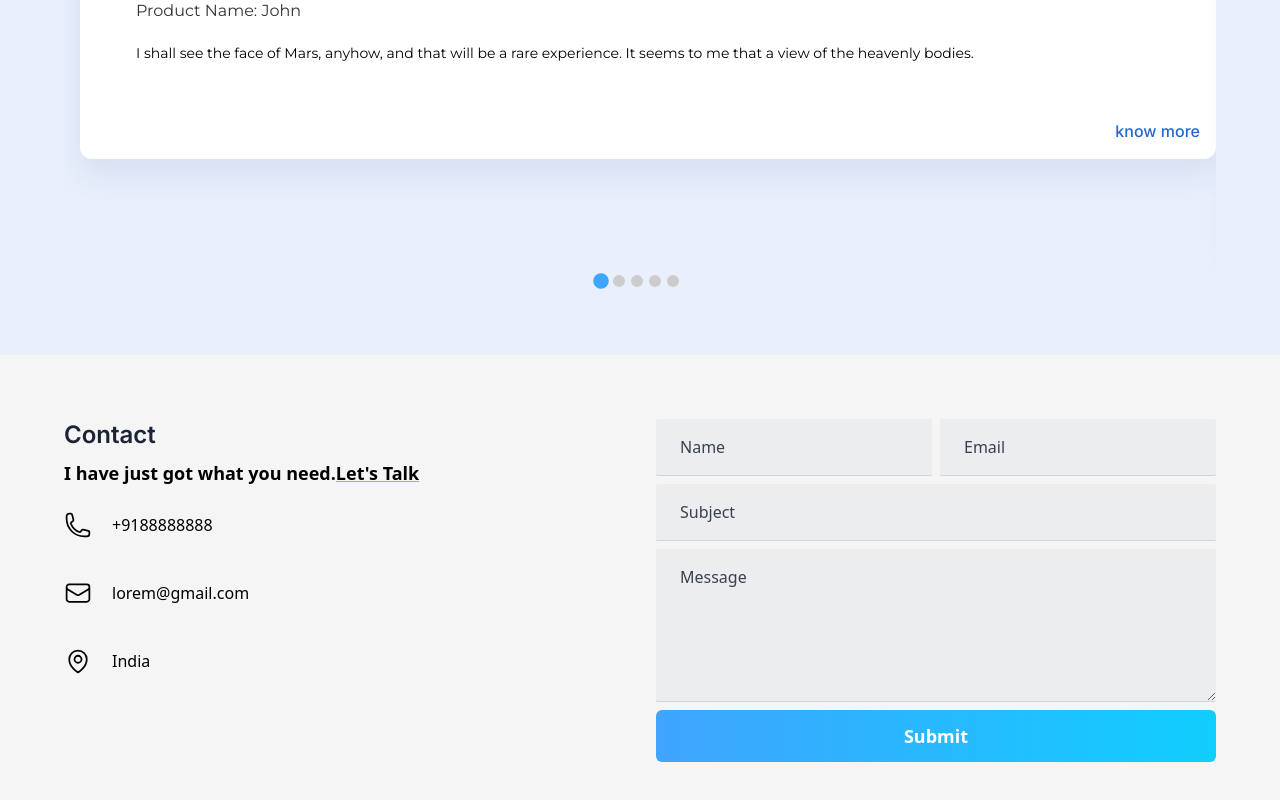
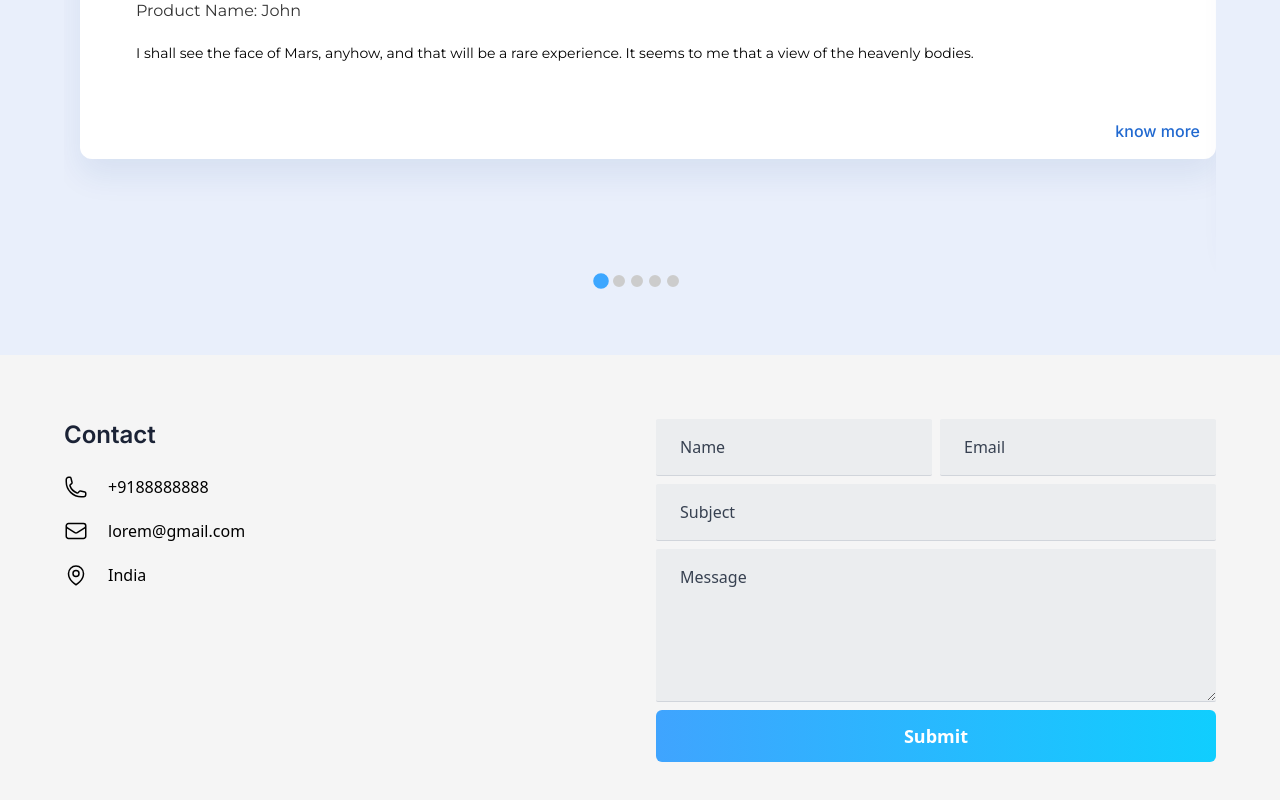
Before and after one commit to atuldedha/hardik-project-3, a React (Create React App) app: page / in a window 1280 px wide. Shown: the part 1586-2386 px from the top of the page. Built offline with nearby package versions, Linux system fonts and the light colour scheme; grey boxes are pictures that could not be loaded.

Commit message:
contact page changes

```diff
--- a/src/components/ContactSection/index.js
+++ b/src/components/ContactSection/index.js
@@ -52,23 +52,19 @@ const ContactSection = () => {
         <div className="flex flex-col items-center lg:items-start space-y-6 lg:basis-1/2 w-full">
           <div className="space-y-2 items-start">
             <h3 className="heading mb-0 text-center lg:text-left">Contact</h3>
-            <h4 className="text-base md:text-lg xl:text-xl font-semibold text-center">
-              I have just got what you need.
-              <span className="underline decoration-blue7/50 ">{`Let's Talk`}</span>
-            </h4>
           </div>
-          <div className="grid grid-cols-2 sm:grid-cols-3 lg:grid-cols-1 gap-10 place-items-start sm:place-items-center lg:place-items-start items-start mt-5 w-full">
+          <div className="grid grid-cols-2 sm:grid-cols-3 lg:grid-cols-1 gap-5 place-items-start sm:place-items-center lg:place-items-start items-start mt-5 w-full">
             <div className="flex items-center space-x-2 md:space-x-5">
-              <PhoneIcon className="animate-pulse text-orange1 h-4 w-4 md:h-7 md:w-7" />
-              <p className="text-sm md:text-base xl:text-lg">+9188888888</p>
+              <PhoneIcon className="animate-pulse text-orange1 h-4 w-4 md:h-6 md:w-6" />
+              <p className="text-sm md:text-base">+9188888888</p>
             </div>
             <div className="flex items-center space-x-2 md:space-x-5">
-              <EnvelopeIcon className="animate-pulse text-orange1 h-4 w-4 md:h-7 md:w-7" />
-              <p className="text-sm md:text-base xl:text-lg">lorem@gmail.com</p>
+              <EnvelopeIcon className="animate-pulse text-orange1 h-4 w-4 md:h-6 md:w-6" />
+              <p className="text-sm md:text-base">lorem@gmail.com</p>
             </div>
             <div className="flex items-center space-x-2 md:space-x-5">
-              <MapPinIcon className="animate-pulse text-orange1 h-4 w-4 md:h-7 md:w-7" />
-              <p className="text-sm md:text-base xl:text-lg">India</p>
+              <MapPinIcon className="animate-pulse text-orange1 h-4 w-4 md:h-6 md:w-6" />
+              <p className="text-sm md:text-base">India</p>
             </div>
           </div>
         </div>
```
